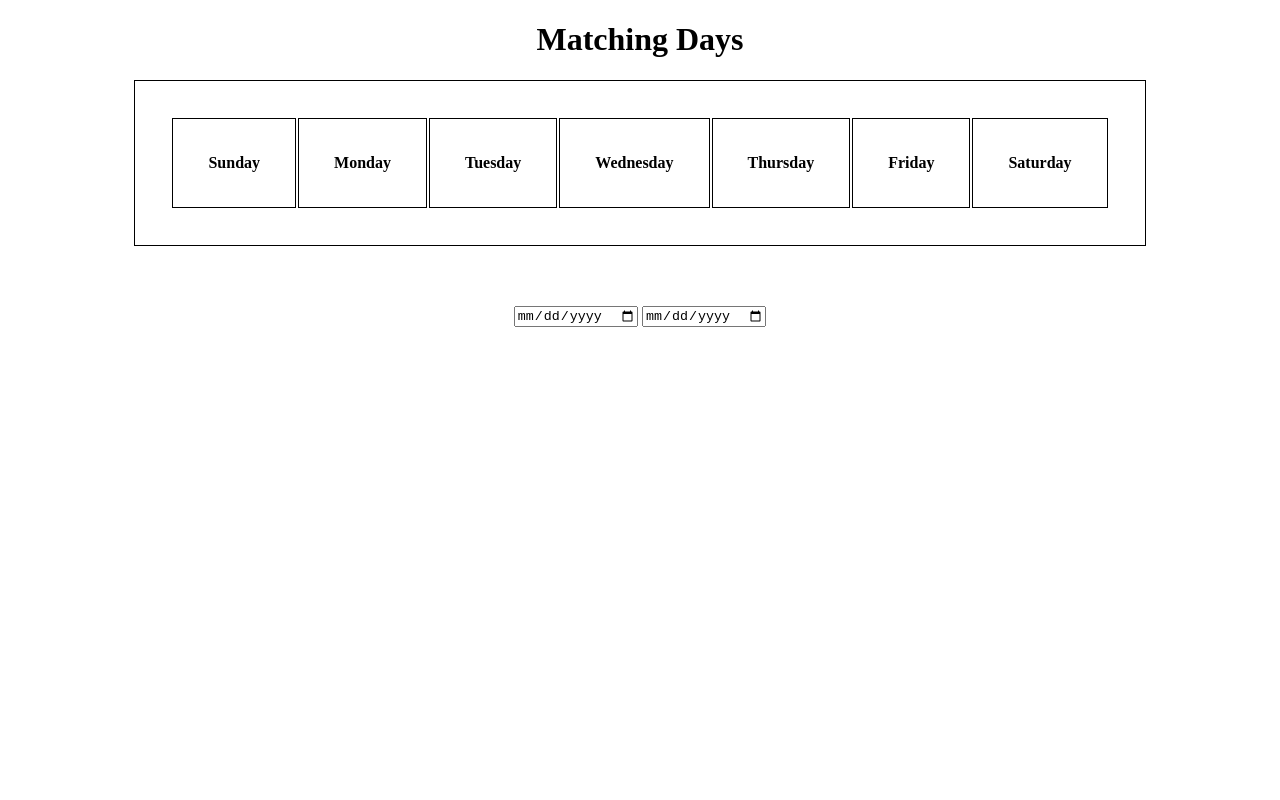
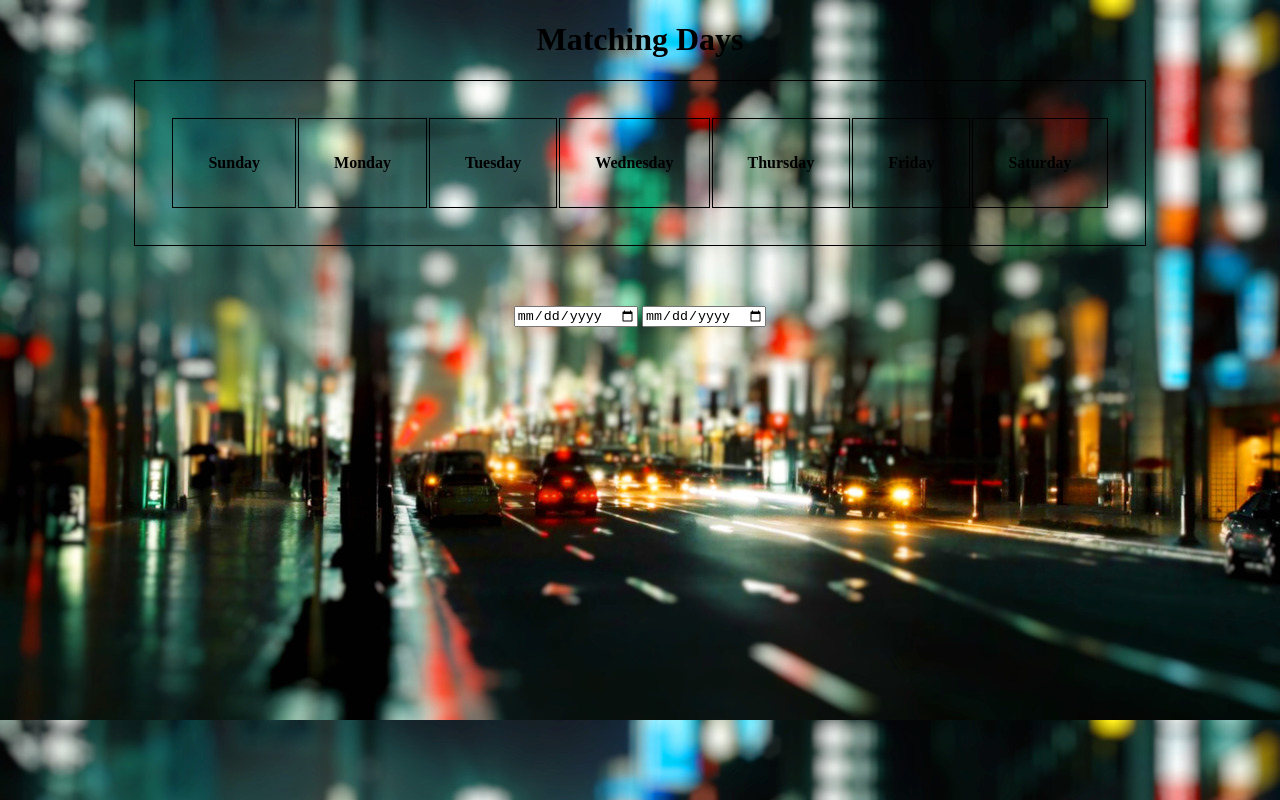
Before and after one commit to Thabiso22/matching, a plain HTML site: page index.html in a window 1280 px wide. Drawn offline with Linux system fonts and the light colour scheme.

Commit message:
updated html

```diff
--- a/matching.html
+++ b/index.html
@@ -9,7 +9,7 @@
     <link rel="stylesheet" href="matching.css">
 </head>
 
-<body>
+<body background="one.jpg">
 
     <center>
         <table id="tableStyle">
```
Also changed, not shown: one.jpg (added).
